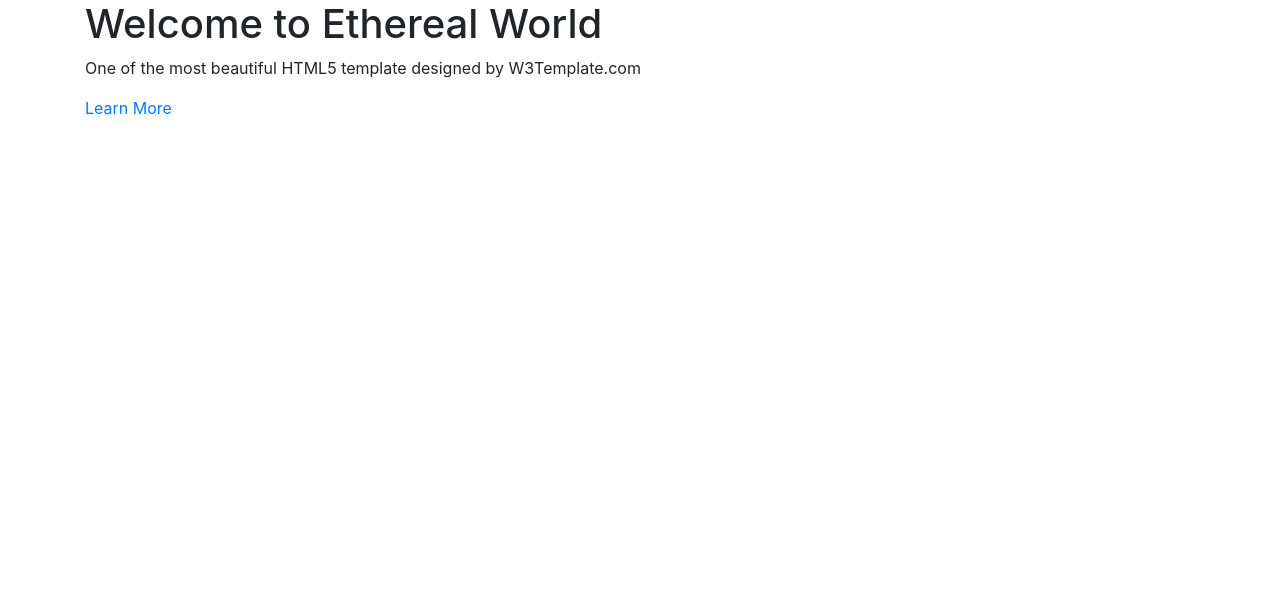
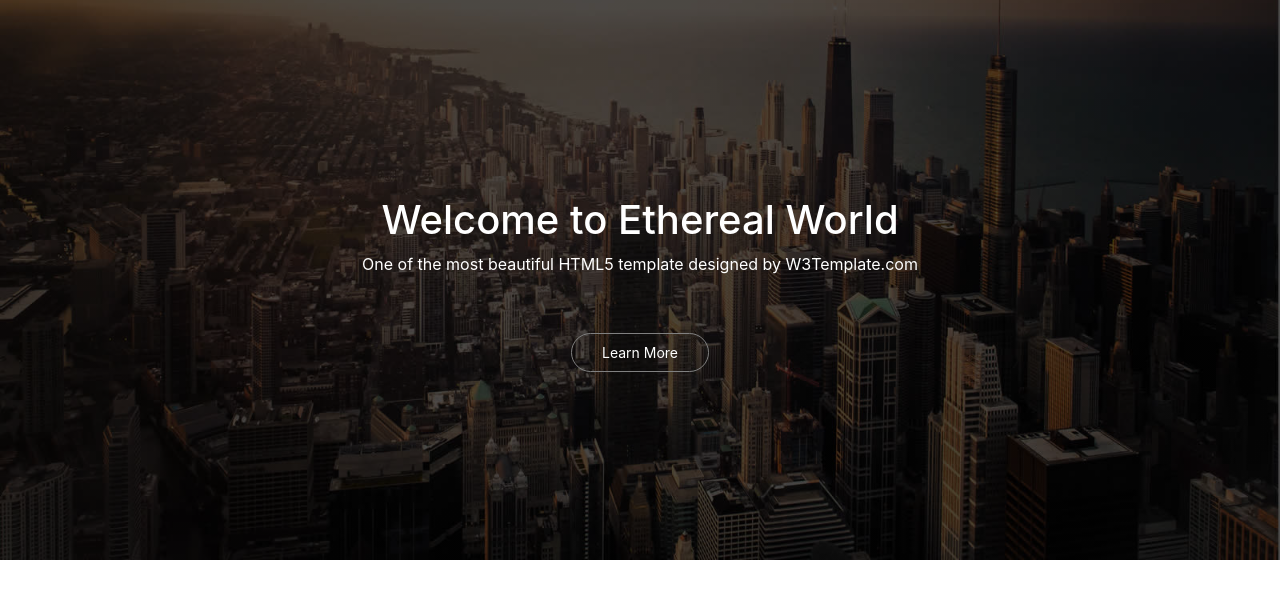
Before and after one commit to eph23/classproject2, a plain HTML site: page index.html in a window 1280 px wide. Drawn offline with Linux system fonts and the light colour scheme.

Commit message:
Hesro CSS

```diff
--- a/assets/style.css
+++ b/assets/style.css
@@ -0,0 +1,50 @@
+body {
+  padding: 0;
+  margin: 0;
+  box-sizing: border-box;
+}
+
+/* !----------------------------- Reusable Blocks ---------------------------- */
+.button {
+  padding: 10px 30px;
+  border-radius: 20px;
+  text-decoration: none;
+  font-size: 14px;
+  transition: all ease-in-out 0.3s;
+}
+
+.button:hover {
+  text-decoration: none;
+}
+
+.button--transparent {
+  border: 1px solid gray;
+  color: #fff;
+  background: transparent;
+}
+
+.button--transparent:hover {
+  background: #fff;
+  color: #000;
+  border: none;
+}
+
+/* !----------------------------- Reusable Blocks ---------------------------- */
+
+.section-hero {
+  background-image: linear-gradient(rgba(0, 0, 0, 0.7), rgba(0, 0, 0, 0.7)),
+    url("./img/background.jpg");
+  height: 70vh;
+  background-attachment: fixed;
+  background-position: center center;
+  background-size: cover;
+  background-repeat: no-repeat;
+}
+
+.section-hero__inner-container {
+  height: 70vh;
+}
+
+.section-services {
+  height: 1000px;
+}
--- a/index.html
+++ b/index.html
@@ -18,16 +18,22 @@
     <!-- ! SECTION HERO -->
     <section class="section-hero">
       <div class="container">
-        <div class="row">
+        <div class="row text-white text-center">
           <div class="col-12">
+            <div
+              class="section-hero__inner-container d-flex align-items-center justify-content-center"
+            >
               <div class="section-hero__text-container">
                 <div class="section-hero__title-container">
                   <h1 class="heading-hero">
                     Welcome to <span class="text-red">Ethereal</span> World
                   </h1>
                 </div>
-              <div class="section-hero__sub-heading">
-                  <p class="para">One of the most beautiful HTML5 template designed by W3Template.com</p>
+                <div class="section-hero__sub-heading pb-5">
+                  <p class="para">
+                    One of the most beautiful HTML5 template designed by
+                    W3Template.com
+                  </p>
                 </div>
                 <div class="section-hero__button-container">
                   <a href="#" class="button button--transparent">Learn More</a>
@@ -36,8 +42,13 @@
             </div>
           </div>
         </div>
+      </div>
     </section>
     <!-- ! !SECTION HERO -->
+
+    <!-- ! SECTION Services -->
+    <section class="section-services"></section>
+    <!-- ! !SECTION Services -->
 
     <!-- Bootstrap JS -->
     <script src="./assets/js/bootstrap.js"></script>
```
Lines whose indentation alone changed are shown as unchanged.
